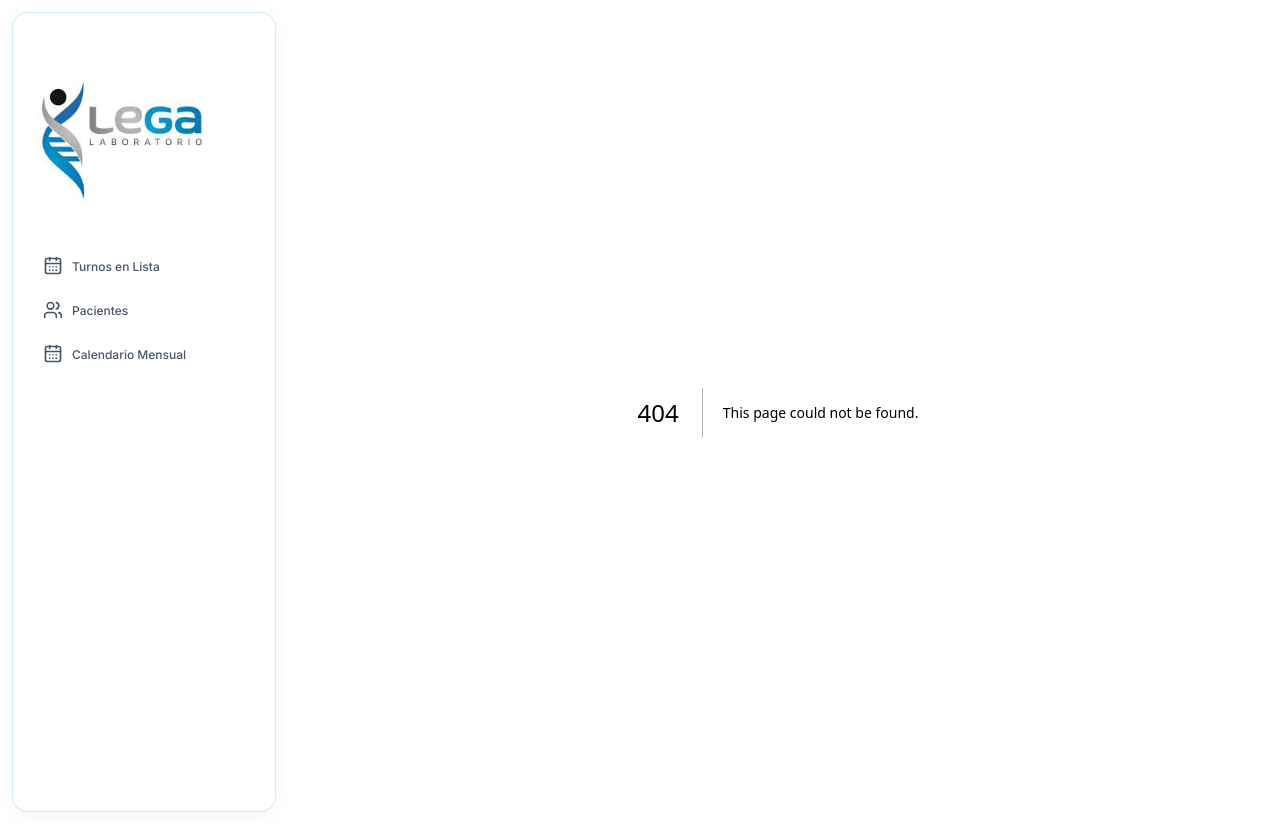
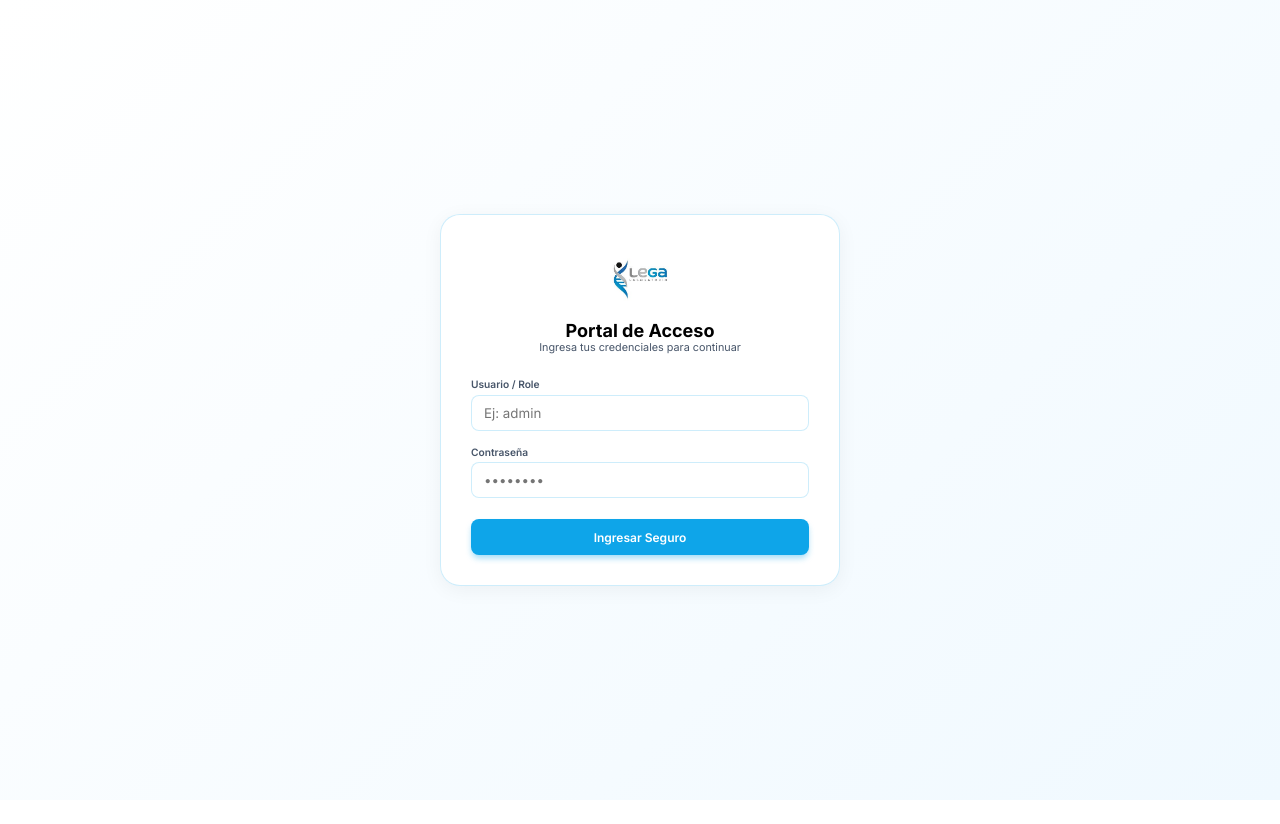
Before and after one commit to laboratoriolega/laboratoriolega, a Next.js app: page /login in a window 1280 px wide. Before the commit this address had no page. After the commit the page ends 800 px from the top, so only its background shows below. Built offline with nearby package versions, Linux system fonts and the light colour scheme; no server answers.

Commit message:
Implement authentication system (Bcrypt + Jose JWT + Middleware Edge)

```diff
--- a/package.json
+++ b/package.json
@@ -9,8 +9,11 @@
     "lint": "eslint"
   },
   "dependencies": {
+    "@types/bcryptjs": "^2.4.6",
     "@types/pg": "^8.20.0",
+    "bcryptjs": "^3.0.3",
     "date-fns": "^4.1.0",
+    "jose": "^6.2.2",
     "lucide-react": "^1.8.0",
     "next": "16.2.4",
     "pg": "^8.20.0",
--- /dev/null
+++ b/src/actions/auth.ts
@@ -0,0 +1,50 @@
+"use server";
+import pool from '@/lib/db';
+import bcrypt from 'bcryptjs';
+import { signToken } from '@/lib/auth';
+import { cookies } from 'next/headers';
+
+export async function login(formData: FormData) {
+  const username = formData.get("username") as string;
+  const password = formData.get("password") as string;
+
+  if (!username || !password) return { error: "Por favor, ingresa tus credenciales." };
+
+  try {
+    const res = await pool.query('SELECT * FROM users WHERE username = $1', [username]);
+    if (res.rows.length === 0) {
+      return { error: "Usuario o contraseña incorrectos." };
+    }
+
+    const user = res.rows[0];
+    const match = await bcrypt.compare(password, user.password_hash);
+
+    if (!match) {
+      return { error: "Usuario o contraseña incorrectos." };
+    }
+
+    const token = await signToken({
+      id: user.id,
+      username: user.username,
+      role: user.role
+    });
+
+    const cookieStore = await cookies();
+    cookieStore.set('auth_token', token, {
+      httpOnly: true,
+      secure: process.env.NODE_ENV === "production",
+      maxAge: 60 * 60 * 24, // 24 hours
+      path: '/'
+    });
+
+    return { success: true };
+  } catch (error: any) {
+    console.error("Login error:", error);
+    return { error: "Error interno del servidor. Por favor, intenta de nuevo." };
+  }
+}
+
+export async function logoutAction() {
+  const cookieStore = await cookies();
+  cookieStore.delete('auth_token');
+}
--- a/src/app/layout.tsx
+++ b/src/app/layout.tsx
@@ -1,19 +1,34 @@
 import type { Metadata } from "next";
 import "./globals.css";
-import { CalendarDays, Users, Stethoscope } from "lucide-react";
+import { CalendarDays, Users, Stethoscope, LogOut } from "lucide-react";
 import Link from "next/link";
 import SidebarNav from "@/components/SidebarNav";
+import { getSession } from "@/lib/auth";
 
 export const metadata: Metadata = {
   title: "LEGA Laboratorio | Dashboard",
   description: "Sistema de gestión de turnos para LEGA Laboratorio",
 };
 
-export default function RootLayout({
+export default async function RootLayout({
   children,
 }: Readonly<{
   children: React.ReactNode;
 }>) {
+  const session = await getSession() as any;
+
+  if (!session) {
+    return (
+      <html lang="es">
+        <body>
+          <div style={{ minHeight: '100vh', display: 'flex', alignItems: 'center', justifyContent: 'center' }}>
+            {children}
+          </div>
+        </body>
+      </html>
+    );
+  }
+
   return (
     <html lang="es">
       <body>
@@ -24,10 +39,9 @@ export default function RootLayout({
             padding: '2rem 1.5rem',
             margin: '1rem',
             display: 'flex',
-            flexDirection: 'column',
-            gap: '2rem'
+            flexDirection: 'column'
           }}>
-            <div style={{ display: 'flex', alignItems: 'center', gap: '0.75rem', paddingBottom: '0.5rem' }}>
+            <div style={{ display: 'flex', alignItems: 'center', gap: '0.75rem', paddingBottom: '2.5rem' }}>
               <img
                 src="/logo.png"
                 alt="LEGA Laboratorio Logo"
@@ -36,6 +50,32 @@ export default function RootLayout({
             </div>
 
             <SidebarNav />
+
+            {/* Profile & Logout */}
+            <div style={{ marginTop: 'auto', paddingTop: '1.5rem', borderTop: '1px solid var(--glass-border)' }}>
+              <div style={{ display: 'flex', alignItems: 'center', gap: '1rem', marginBottom: '1rem' }}>
+                <div style={{ width: '40px', height: '40px', background: 'var(--primary)', borderRadius: '50%', color: 'white', display: 'flex', alignItems: 'center', justifyContent: 'center', fontWeight: 'bold' }}>
+                  {session.username.charAt(0).toUpperCase()}
+                </div>
+                <div style={{ overflow: 'hidden' }}>
+                  <p style={{ fontWeight: 600, fontSize: '0.9rem', color: 'var(--text-main)', margin: 0, textOverflow: 'ellipsis', overflow: 'hidden' }}>{session.username}</p>
+                  <p style={{ fontSize: '0.75rem', color: 'var(--text-muted)', margin: 0, textTransform: 'capitalize' }}>Rol: {session.role}</p>
+                </div>
+              </div>
+
+              <form action={async () => { "use server"; const { logoutAction } = await import("@/actions/auth"); await logoutAction(); }}>
+                <button type="submit" style={{
+                  width: '100%', display: 'flex', alignItems: 'center', justifyContent: 'center', gap: '0.5rem',
+                  padding: '0.75rem', background: '#f1f5f9', color: 'var(--danger)',
+                  borderRadius: '8px', fontWeight: 600, fontSize: '0.85rem', border: 'none', cursor: 'pointer', transition: 'background 0.2s'
+                }}
+                onMouseEnter={(e) => e.currentTarget.style.background = '#fee2e2'}
+                onMouseLeave={(e) => e.currentTarget.style.background = '#f1f5f9'}
+                >
+                  <LogOut size={16} /> Cerrar Sesión
+                </button>
+              </form>
+            </div>
           </aside>
 
           {/* Main Content */}
--- /dev/null
+++ b/src/app/login/page.tsx
@@ -0,0 +1,78 @@
+"use client";
+import { useState } from "react";
+import { login } from "@/actions/auth";
+import { Stethoscope } from "lucide-react";
+
+export default function LoginPage() {
+  const [error, setError] = useState("");
+  const [loading, setLoading] = useState(false);
+
+  async function handleLogin(e: React.FormEvent<HTMLFormElement>) {
+    e.preventDefault();
+    setLoading(true);
+    setError("");
+    const formData = new FormData(e.currentTarget);
+    const res = await login(formData);
+
+    if (res.error) {
+      setError(res.error);
+      setLoading(false);
+    } else {
+      window.location.href = "/";
+    }
+  }
+
+  return (
+    <div style={{
+      width: "100%", maxWidth: "400px", padding: "2.5rem",
+      background: "var(--glass-bg)", backdropFilter: "blur(16px)",
+      borderRadius: "20px", boxShadow: "var(--glass-shadow)",
+      border: "1px solid var(--glass-border)"
+    }}>
+      <div style={{ textAlign: "center", marginBottom: "2rem" }}>
+        <img src="/logo.png" alt="LEGA" style={{ height: "60px", marginBottom: "1rem" }} />
+        <h1 style={{ fontSize: "1.5rem", fontWeight: 700, color: "var(--text-main)" }}>Portal de Acceso</h1>
+        <p style={{ color: "var(--text-muted)", fontSize: "0.9rem" }}>Ingresa tus credenciales para continuar</p>
+      </div>
+
+      <form onSubmit={handleLogin} style={{ display: "flex", flexDirection: "column", gap: "1.25rem" }}>
+        {error && (
+          <div style={{ background: "rgba(239, 68, 68, 0.1)", color: "var(--danger)", padding: "0.75rem", borderRadius: "8px", fontSize: "0.9rem", textAlign: "center", fontWeight: 500 }}>
+            {error}
+          </div>
+        )}
+
+        <div>
+          <label style={{ display: "block", marginBottom: "0.4rem", fontWeight: 600, fontSize: "0.85rem", color: "var(--text-muted)" }}>Usuario / Role</label>
+          <input
+            required
+            name="username"
+            type="text"
+            className="input-field"
+            placeholder="Ej: admin"
+          />
+        </div>
+
+        <div>
+          <label style={{ display: "block", marginBottom: "0.4rem", fontWeight: 600, fontSize: "0.85rem", color: "var(--text-muted)" }}>Contraseña</label>
+          <input
+            required
+            name="password"
+            type="password"
+            className="input-field"
+            placeholder="••••••••"
+          />
+        </div>
+
+        <button
+          type="submit"
+          disabled={loading}
+          className="btn-primary"
+          style={{ padding: "0.875rem", marginTop: "0.5rem", fontSize: "1rem", opacity: loading ? 0.7 : 1 }}
+        >
+          {loading ? "Autenticando..." : "Ingresar Seguro"}
+        </button>
+      </form>
+    </div>
+  );
+}
--- /dev/null
+++ b/src/lib/auth.ts
@@ -0,0 +1,28 @@
+import { SignJWT, jwtVerify } from 'jose';
+import { cookies } from 'next/headers';
+
+const SECRET_KEY = new TextEncoder().encode(process.env.JWT_SECRET || 'lega-super-secret-key-2026-fallback');
+
+export async function signToken(payload: any) {
+  return await new SignJWT(payload)
+    .setProtectedHeader({ alg: 'HS256' })
+    .setIssuedAt()
+    .setExpirationTime('24h')
+    .sign(SECRET_KEY);
+}
+
+export async function verifyToken(token: string) {
+  try {
+    const { payload } = await jwtVerify(token, SECRET_KEY);
+    return payload;
+  } catch (err) {
+    return null;
+  }
+}
+
+export async function getSession() {
+  const cookieStore = await cookies();
+  const token = cookieStore.get('auth_token')?.value;
+  if (!token) return null;
+  return await verifyToken(token) as any;
+}
```
Also changed, not shown: src/middleware.ts (added, +34 -0 lines), updateDbAuth.mjs (added, +36 -0 lines), 1 other file (tests, documents, lock files or other folders).
